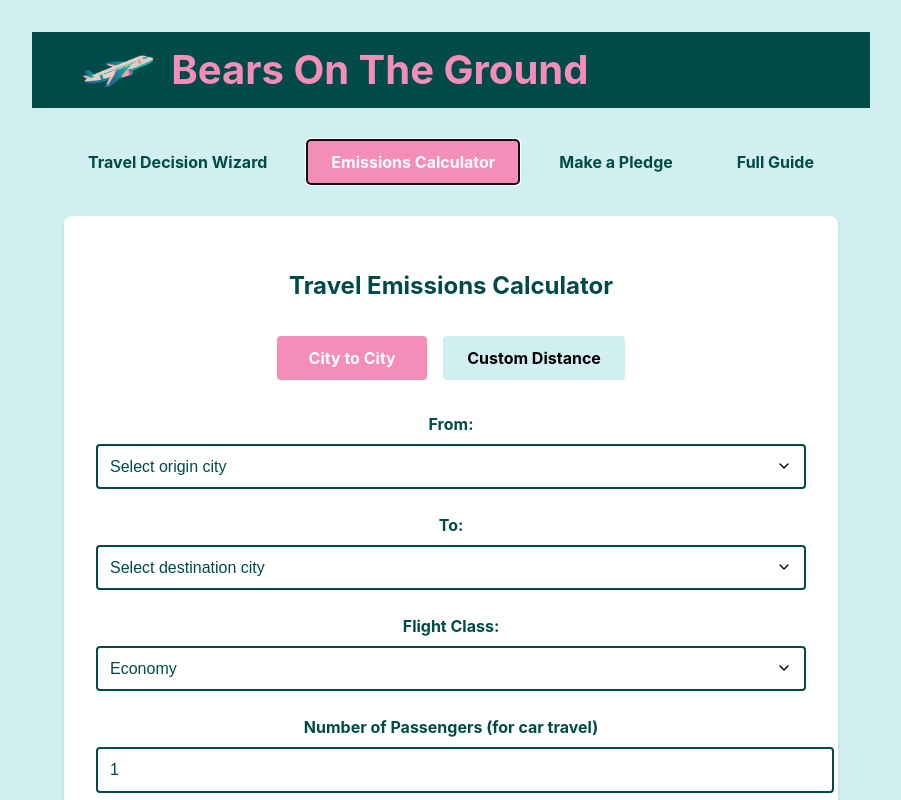
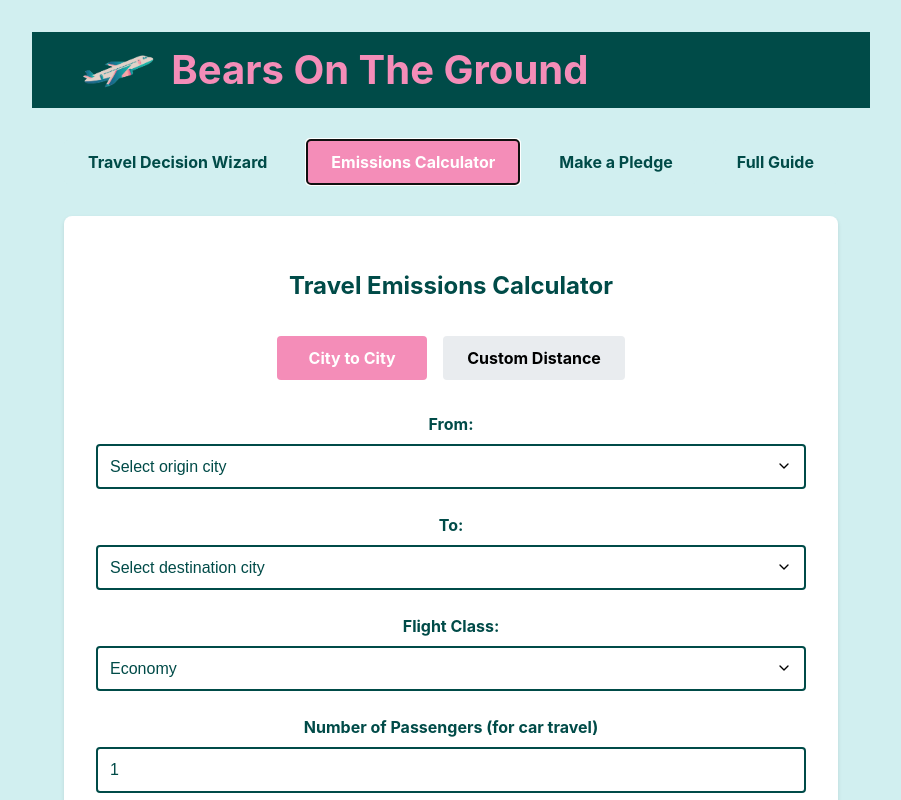
Before and after one commit to patrickrconnor/IBES-AER, a Svelte app in the folder web/: page / in a window 1280 px wide. Both pictures are taken after a click on the button "Emissions Calculator". Shown: the top 800 px of the page, without its empty margins (189-1090 px from the left). Built offline with nearby package versions, Linux system fonts and the light colour scheme.

Commit message:
style: improve form input consistency and button contrast

```diff
--- a/web/src/components/EmissionsCalculator.svelte
+++ b/web/src/components/EmissionsCalculator.svelte
@@ -320,7 +320,7 @@
 
   .calculator-modes button {
     padding: 0.75rem 1.5rem;
-    background-color: var(--secondary);
+    background-color: #e9ecef;
     border: none;
     border-radius: 4px;
     cursor: pointer;
@@ -358,7 +358,7 @@
 
   .form-group {
     margin-bottom: 1.5rem;
-    max-width: 100%;
+    width: 100%;
   }
 
   label {
@@ -370,7 +370,7 @@
 
   .input, select {
     width: 100%;
-    max-width: 100%;
+    box-sizing: border-box;
     padding: 0.75rem;
     border: 2px solid var(--dark);
     border-radius: 4px;
@@ -404,7 +404,7 @@
     margin-right: 0.5rem;
     margin-bottom: 0.5rem;
     padding: 0.5rem 1rem;
-    background-color: var(--secondary);
+    background-color: #e9ecef;
     border: none;
     border-radius: 4px;
     cursor: pointer;
```
